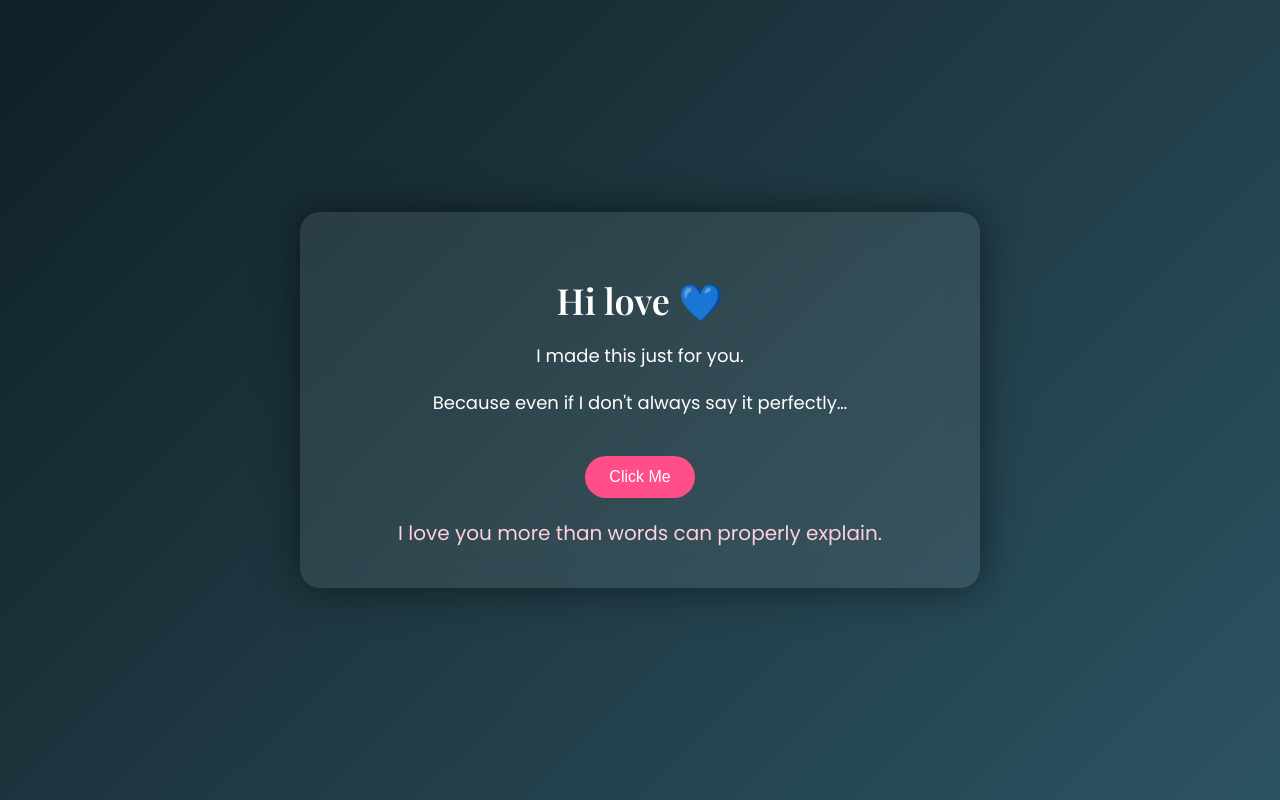
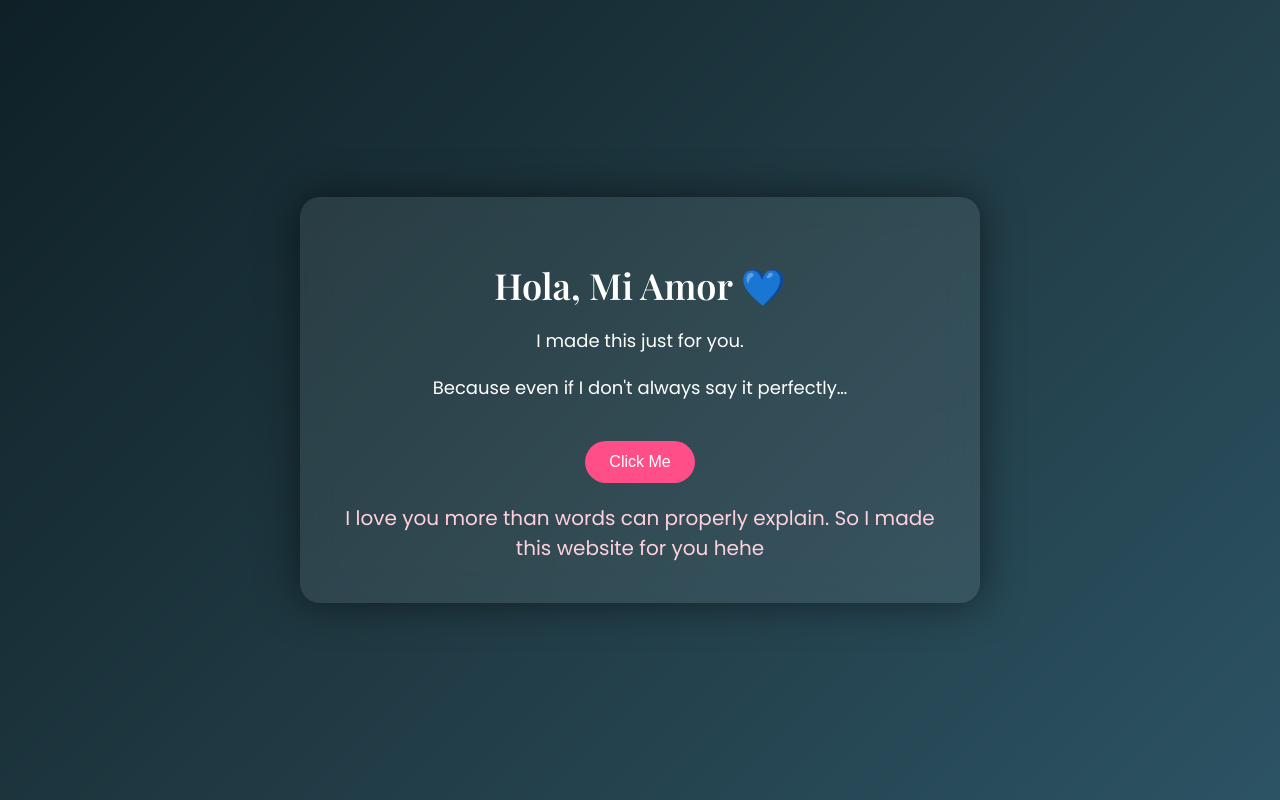
Before and after one commit to Pamintang-Dahon/for-her, a plain HTML site: page index.html in a window 1280 px wide. Both pictures are taken after a click on the button "Click Me". Drawn offline with nearby package versions, Linux system fonts and the light colour scheme.

Commit message:
changed words

```diff
--- a/index.html
+++ b/index.html
@@ -77,14 +77,14 @@ button:hover {
 <body>
 
 <div class="card">
-  <h1>Hi love 💙</h1>
+  <h1>Hola, Mi Amor 💙</h1>
   <p>I made this just for you.</p>
   <p>Because even if I don't always say it perfectly…</p>
 
   <button onclick="showMessage()">Click Me</button>
 
   <div class="hidden-message" id="message">
-    I love you more than words can properly explain.
+    I love you more than words can properly explain. So I made this website for you hehe
   </div>
 </div>
 
```
